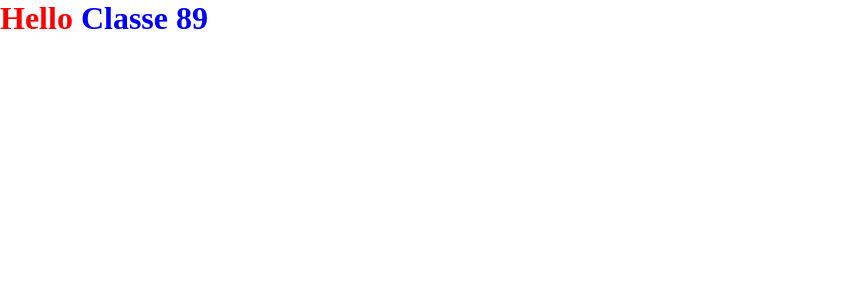
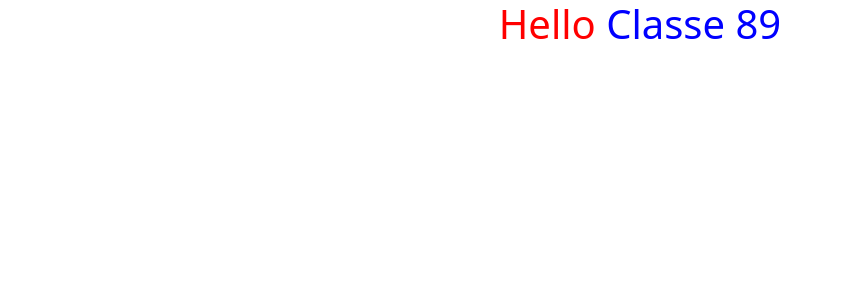
Before and after one commit to Th4Dude/vite-yu-gi-oh, a Vue app: page / in a window 1280 px wide. Shown: the top 300 px of the page, without its empty margins (0-842 px from the left). Built offline with nearby package versions, Linux system fonts and the light colour scheme.

Commit message:
npm install+bootstrap

```diff
--- a/index.html
+++ b/index.html
@@ -3,7 +3,7 @@
   <head>
     <meta charset="UTF-8" />
     <meta name="viewport" content="width=device-width, initial-scale=1.0" />
-    <title>Vue Template</title>
+    <title>yu-gi-oh</title>
   </head>
   <body>
     <div id="app"></div>
--- a/package.json
+++ b/package.json
@@ -9,6 +9,8 @@
     "preview": "vite preview"
   },
   "dependencies": {
+    "@popperjs/core": "^2.11.7",
+    "bootstrap": "^5.2.3",
     "vue": "^3.2.47"
   },
   "devDependencies": {
--- a/src/assets/scss/main.scss
+++ b/src/assets/scss/main.scss
@@ -1,5 +1,8 @@
 @use '_partial/reset' as *;
 @use '_partial/variables' as *;
+// Import all of Bootstrap's CSS
+@import "../../../node_modules/bootstrap/scss/bootstrap.scss";
+
 
 body {
     background-color: white;
--- a/src/components/HelloApp.vue
+++ b/src/components/HelloApp.vue
@@ -7,7 +7,7 @@ export default {
 
 <template>
     <div>
-        <h1>Hello <span>Classe 89</span></h1>
+        <h1 class="text-center">Hello <span>Classe 89</span></h1>
     </div>
 </template>
 
--- a/src/main.js
+++ b/src/main.js
@@ -1,6 +1,6 @@
 import { createApp } from 'vue'
 import './assets/scss/main.scss';
-
+import * as bootstrap from 'bootstrap'
 import App from './App.vue'
 
 createApp(App).mount('#app')
```
Also changed, not shown: 1 other file (tests, documents, lock files or other folders).
